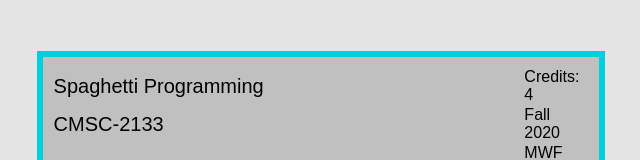
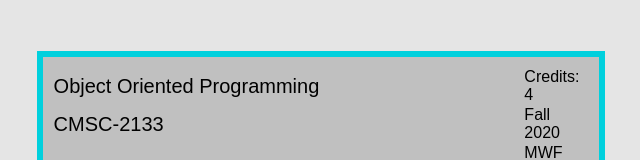
Before and after one commit to tylerdavidjoy/SEIV-Project2-Vue, a Vue app: page /listview in a window 1280 px wide. Shown: the part 184-344 px from the top of the page, without its empty margins (319-959 px from the left). Built offline with nearby package versions, Linux system fonts and the light colour scheme.

Commit message:
Reverted Globalization

```diff
--- a/src/components/Courses.vue
+++ b/src/components/Courses.vue
@@ -58,6 +58,38 @@ export default {
   name: "Courses",
   data() {
     return {
+      courses: [
+        {"key":"CMSC-2133","value":{
+            "code":"CMSC-2133",
+            "name":"Object Oriented Programming",
+            "desc":"Covers object oriented design and implementation issues. Topics include an introduction to modeling tools (e.g, UML), abstraction, inheritance, polymorphism, memory management, and common design patterns. The course also provides an introduction to event handling and GUI development using relevant class libraries",
+            "credits":"4",
+            "professor":"David North",
+            "semester":"Fall 2020",
+            "room":"PEC 233",
+            "time":"MWF 10:00AM"
+        }},
+        {"key":"CMSC-2413","value":{
+            "code":"CMSC-2413",
+            "name":"Assembly Language",
+            "desc":"An introduction to assembly language concepts and programming. The topics include binary and hexadecimal number systems, data representation methods, addressing techniques and subroutines. This course is normally offered in the fall semseter.",
+            "credits":"4",
+            "professor":"Don Leftwitch",
+            "semester":"Fall 2020",
+            "room":"PEC 233",
+            "time":"MWF 9:15AM"
+        }},
+        {"key":"CMSC-1113","value":{
+            "code":"CMSC-1113",
+            "name":"Programming I",
+            "desc":"An introduction to the discipline of computing. The course has three major objectives: to present computing as a discipline, to develop skills in problem solving using a computer and to teach the software development process. This course includes laboratory experiences in computer science.",
+            "credits":"4",
+            "professor":"Ralph Debord",
+            "semester":"Fall 2020",
+            "room":"HSH 207",
+            "time":"MWF 10:00AM"
+        }}
+        ],
         hover: false,
       }
     },
--- a/src/router/index.js
+++ b/src/router/index.js
@@ -3,51 +3,6 @@ import VueRouter from "vue-router";
 import Home from "../views/Home.vue";
 
 Vue.use(VueRouter);
-
-Vue.mixin({
-
-  data: function() {
-
-    return {
-
-      courses: [
-        {"key":"CMSC-2133","value":{
-            "code":"CMSC-2133",
-            "name":"Spaghetti Programming",
-            "desc":"Covers object oriented design and implementation issues. Topics include an introduction to modeling tools (e.g, UML), abstraction, inheritance, polymorphism, memory management, and common design patterns. The course also provides an introduction to event handling and GUI development using relevant class libraries",
-            "credits":"4",
-            "professor":"David North",
-            "semester":"Fall 2020",
-            "room":"PEC 233",
-            "time":"MWF 10:00AM"
-        }},
-        {"key":"CMSC-2413","value":{
-            "code":"CMSC-2413",
-            "name":"Assembly Language",
-            "desc":"An introduction to assembly language concepts and programming. The topics include binary and hexadecimal number systems, data representation methods, addressing techniques and subroutines. This course is normally offered in the fall semseter.",
-            "credits":"4",
-            "professor":"Don Leftwitch",
-            "semester":"Fall 2020",
-            "room":"PEC 233",
-            "time":"MWF 9:15AM"
-        }},
-        {"key":"CMSC-1113","value":{
-            "code":"CMSC-1113",
-            "name":"Programming I",
-            "desc":"An introduction to the discipline of computing. The course has three major objectives: to present computing as a discipline, to develop skills in problem solving using a computer and to teach the software development process. This course includes laboratory experiences in computer science.",
-            "credits":"4",
-            "professor":"Ralph Debord",
-            "semester":"Fall 2020",
-            "room":"HSH 207",
-            "time":"MWF 10:00AM"
-        }}
-        ]
-
-    }
-
-  }
-
-})
 
 const routes = [
   {
@@ -71,18 +26,10 @@ const routes = [
       import(/* webpackChunkName: "about" */ "../views/listview.vue")
   },
   {
-    path: "/edit/:id",
+    path: "/edit",
     name: "Edit",
-    props: true,
     component: () =>
       import(/* webpackChunkName: "about" */ "../views/edit.vue")
-  },
-  {
-    path:"/new",
-    name:"New",
-    props: true,
-    component: () =>
-      import("../views/edit.vue")
   }
 ];
 
```
